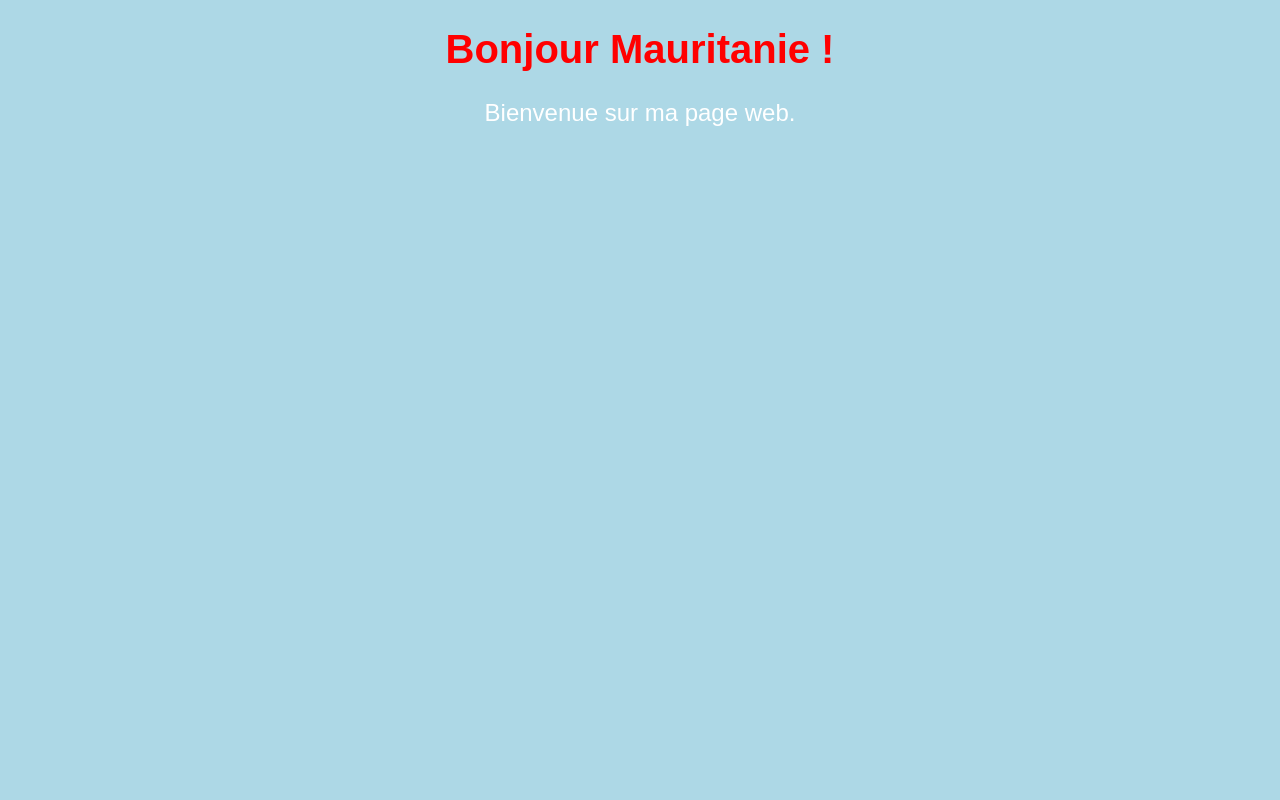
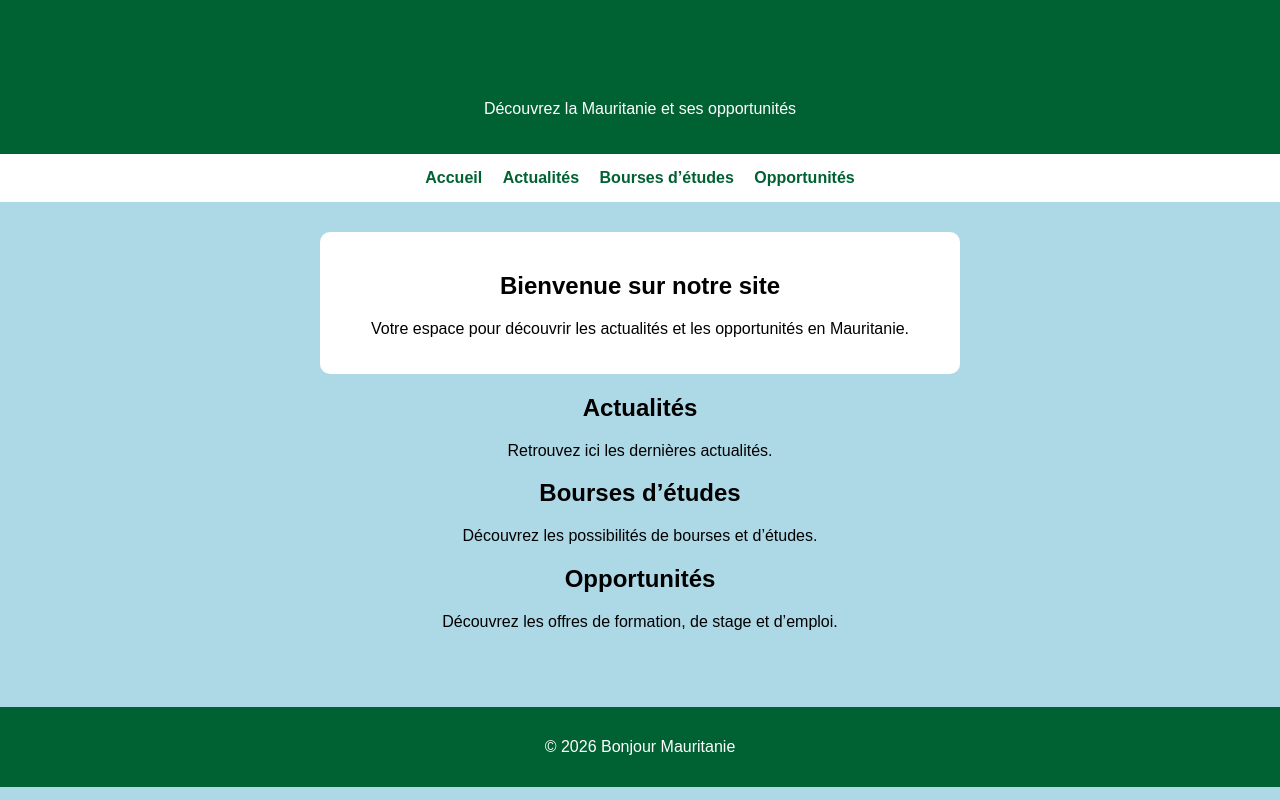
Before and after one commit to Mauriweb1/lignes-mauritanie-web, a plain HTML site: page index.html in a window 1280 px wide. Drawn offline with Linux system fonts and the light colour scheme.

Commit message:
Refactor index.html for improved layout and styling
Updated the HTML structure and styles for better layout and design.

```diff
--- a/index.html
+++ b/index.html
@@ -2,23 +2,82 @@
 <head>
   <meta charset="UTF-8">
   <meta name="viewport" content="width=device-width, initial-scale=1.0">
-  <title>Bonjour Mauritanie</title>
-  <style>
+  <title>Bonjour Mauritanie</title>  <style>
     body {
+      margin: 0;
+      font-family: Arial, sans-serif;
       background-color: lightblue;
+      text-align: center;
+    }
+
+    header {
+      background-color: #006233;
       color: white;
-      font-family: Arial, sans-serif;
-      text-align: center;
-      font-size: 24px;
+      padding: 20px;
     }
+
+    nav {
+      background-color: #ffffff;
+      padding: 15px;
+    }
+
+    nav a {
+      color: #006233;
+      text-decoration: none;
+      margin: 8px;
+      font-weight: bold;
+    }
+
+    main {
+      padding: 30px 15px;
+    }
+
     h1 {
-      color: red;
-      font-size: 40px;
+      color: #006233;
     }
-  </style>
-</head>
-<body>
-  <h1>Bonjour Mauritanie !</h1>
-  <p>Bienvenue sur ma page web.</p>
-</body>
-</html>
+
+    .welcome {
+      background-color: white;
+      padding: 20px;
+      border-radius: 10px;
+      max-width: 600px;
+      margin: auto;
+    }
+
+    footer {
+      background-color: #006233;
+      color: white;
+      padding: 15px;
+      margin-top: 30px;
+    }
+  </style></head><body>  <header>
+    <h1>Bonjour Mauritanie !</h1>
+    <p>Découvrez la Mauritanie et ses opportunités</p>
+  </header>  <nav>
+    <a href="#accueil">Accueil</a>
+    <a href="#actualites">Actualités</a>
+    <a href="#bourses">Bourses d’études</a>
+    <a href="#opportunites">Opportunités</a>
+  </nav>  <main>
+    <section id="accueil" class="welcome">
+      <h2>Bienvenue sur notre site</h2>
+      <p>Votre espace pour découvrir les actualités et les opportunités en Mauritanie.</p>
+    </section><section id="actualites">
+  <h2>Actualités</h2>
+  <p>Retrouvez ici les dernières actualités.</p>
+</section>
+
+<section id="bourses">
+  <h2>Bourses d’études</h2>
+  <p>Découvrez les possibilités de bourses et d’études.</p>
+</section>
+
+<section id="opportunites">
+  <h2>Opportunités</h2>
+  <p>Découvrez les offres de formation, de stage et d’emploi.</p>
+</section>
+
+  </main>  <footer>
+    <p>© 2026 Bonjour Mauritanie</p>
+  </footer></body>
+      </html>
```
